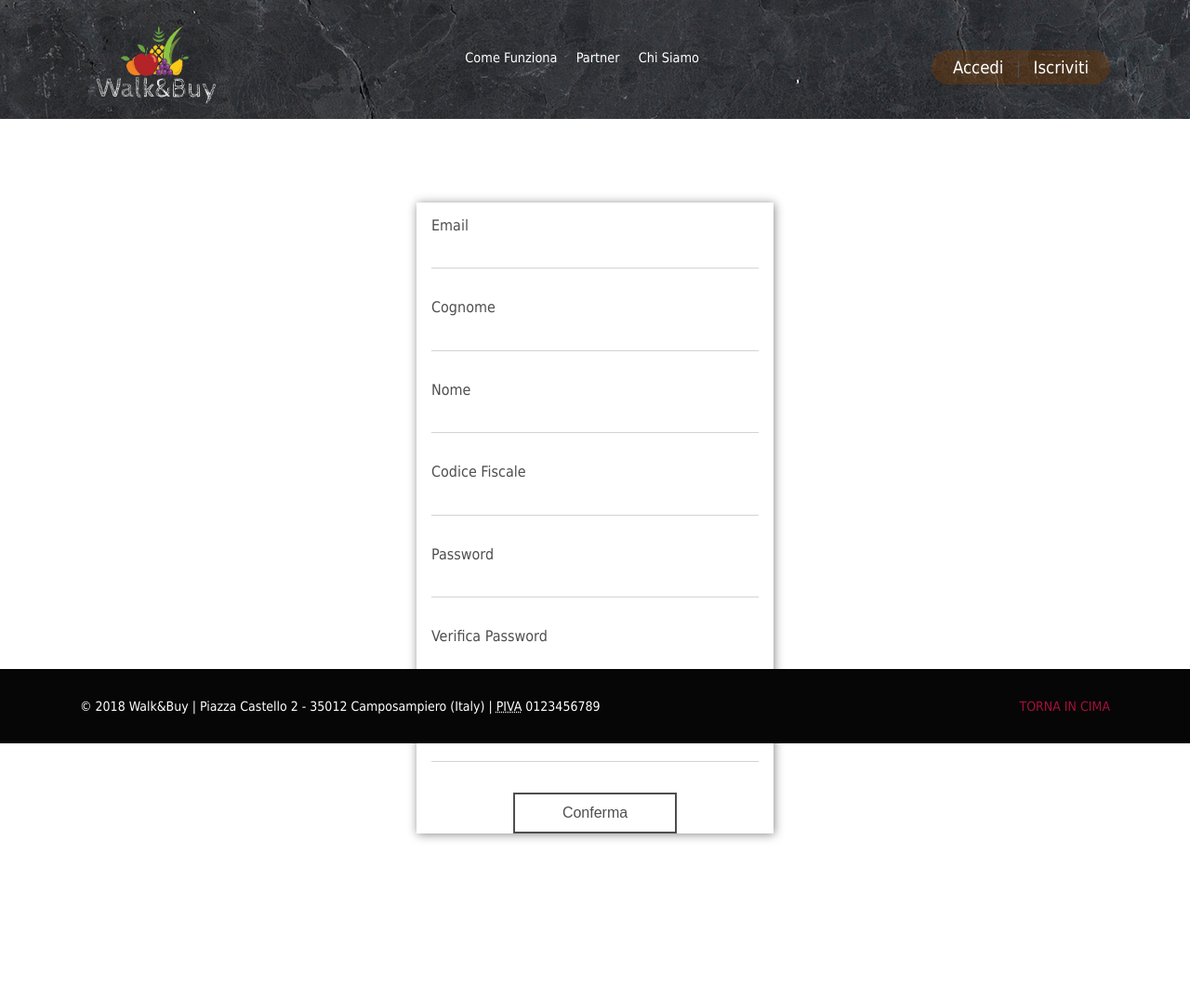
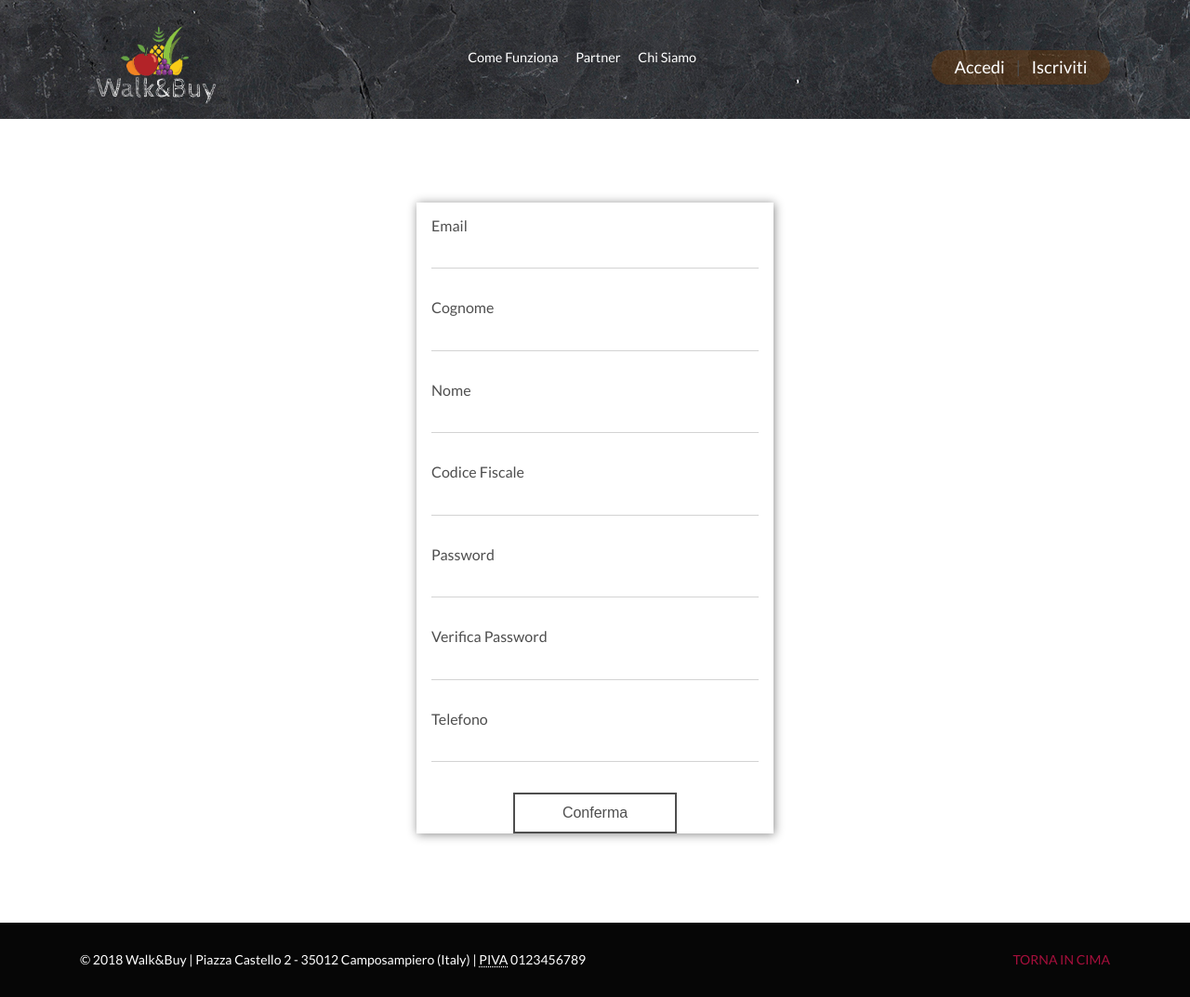
Before and after one commit to mcanovese/walkandbuy, a PHP site: page /add-user?errorcode=1 in a window 1280 px wide. Shown: the whole page at 93% size. Before the commit the page ends 905 px from the top, so only its background shows below. Run offline with PHP 8.4, Linux system fonts and the light colour scheme; data that the repository does not hold is empty; some libraries are stand-ins or nearby versions.

Commit message:
CSS sistemati dettagli

```diff
--- a/app/views/partials/head.php
+++ b/app/views/partials/head.php
@@ -4,6 +4,8 @@
   <meta charset="UTF-8">
   <meta name="viewport" content="width=device-width, initial-scale=1.0">
   <meta http-equiv="X-UA-Compatible" content="ie=edge">
+  <link href='https://fonts.googleapis.com/css?family=Amatic SC' rel='stylesheet'>
+  <link href='https://fonts.googleapis.com/css?family=Lato' rel='stylesheet'>
   <link type="text/css" rel="stylesheet" href="./../../../public/css/normalize.css" />
   <link type="text/css" rel="stylesheet" href="./../../../public/css/common.css" />
   <link type="text/css" rel="stylesheet" href="./../../../public/css/<?= $routeName ?>.css" />
--- a/public/css/addUser.css
+++ b/public/css/addUser.css
@@ -3,17 +3,6 @@
   margin: 2rem auto;
   text-align: center;
   width: 50%;
-}
-
-footer {
-  bottom: 0;
-  left: 0;
-  position: fixed;
-  width: 100%;
-}
-
-.footer-text {
-  text-align: center;
 }
 
 
--- a/public/css/common.css
+++ b/public/css/common.css
@@ -55,7 +55,7 @@
   body {
     background-color: #fff;
     color: #4e4e4e;
-    font-family: Tahoma, Geneva, sans-serif;
+    font-family:  'Lato', Geneva, sans-serif;
   }
 
   a {
```
